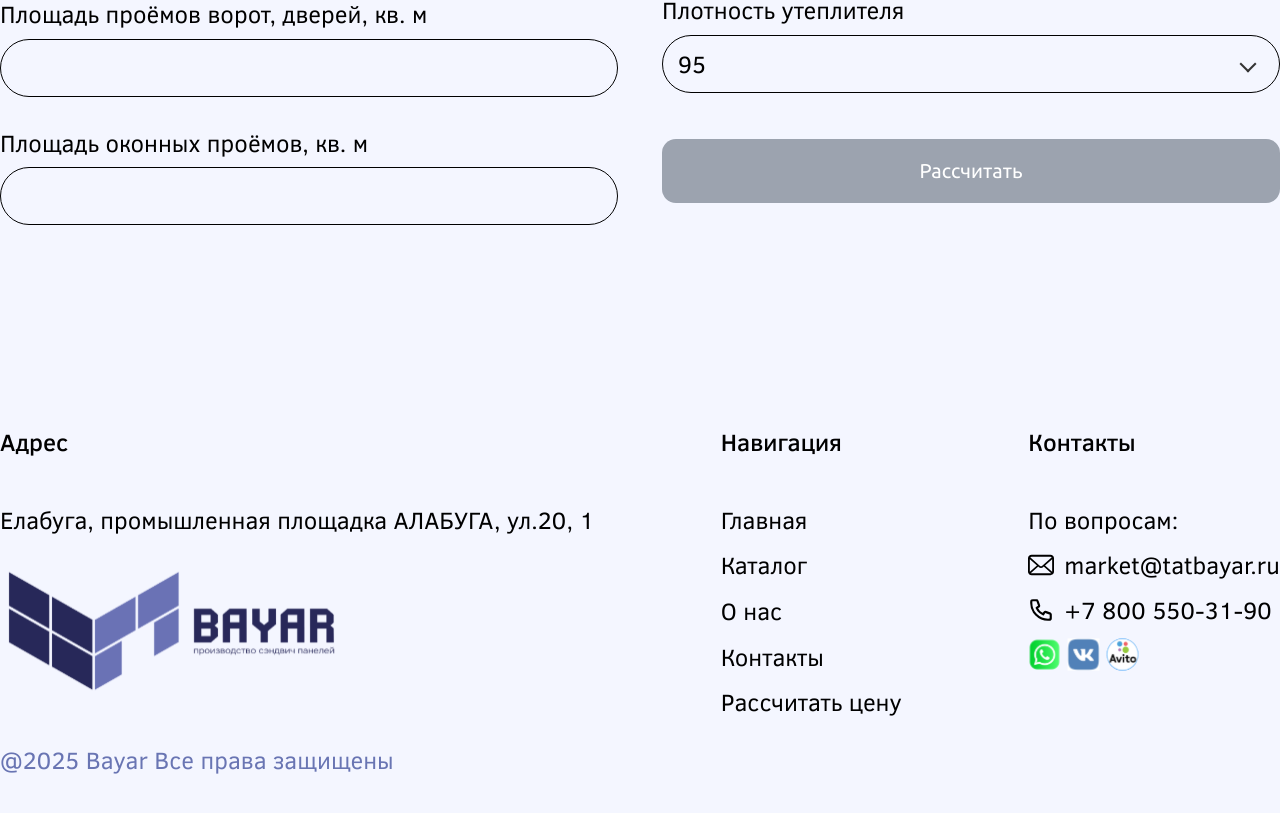
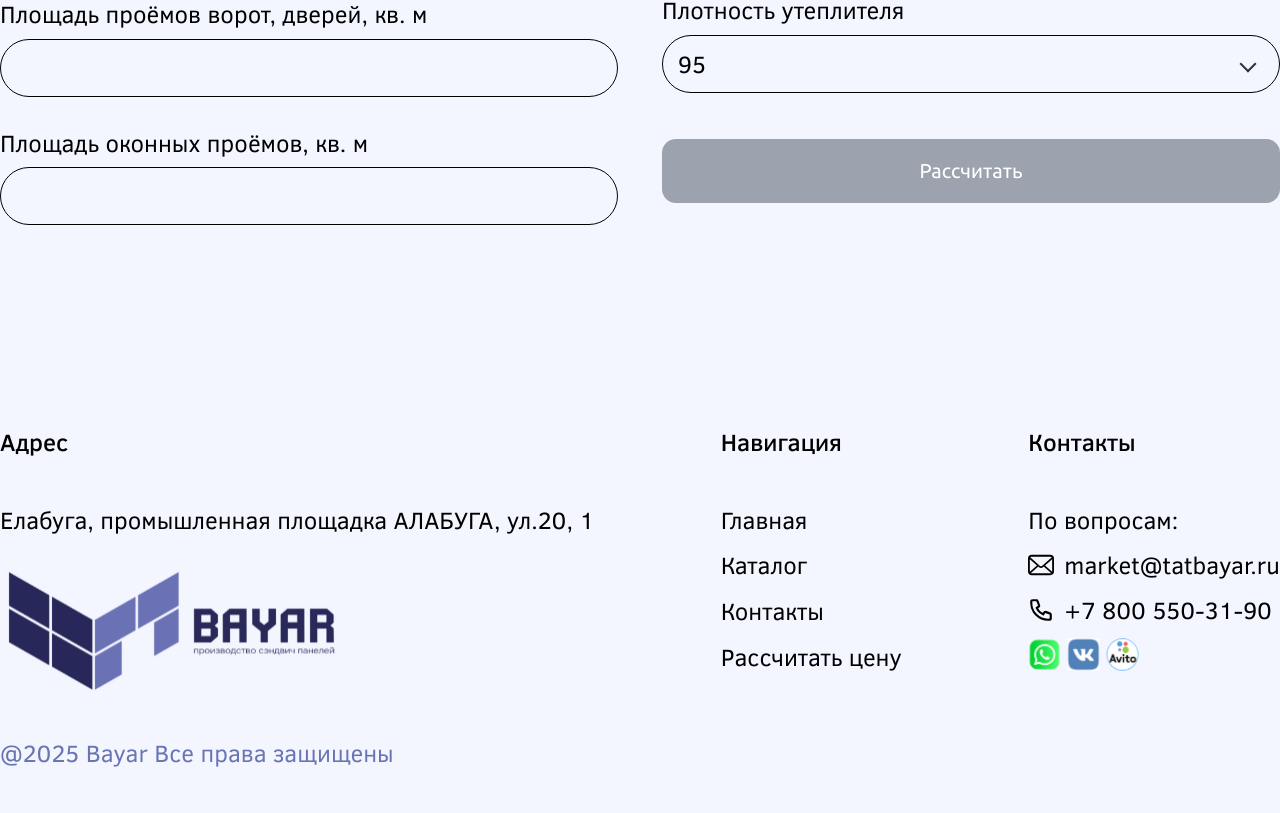
Before and after one commit to timuritodev/bayar-frontend, a Next.js app: page /calculator in a window 1280 px wide. Shown: the part 1421-2234 px from the top of the page. Built offline with nearby package versions, Linux system fonts and the light colour scheme.

Commit message:
update footer

```diff
--- a/src/components/Footer/Footer.tsx
+++ b/src/components/Footer/Footer.tsx
@@ -94,9 +94,9 @@ const Footer: FC = () => {
                 <Link href="/catalog" className={styles.text}>
                   Каталог
                 </Link>
-                <Link href="/about" className={styles.text}>
+                {/* <Link href="/about" className={styles.text}>
                   О нас
-                </Link>
+                </Link> */}
                 <Link href="/contacts" className={styles.text}>
                   Контакты
                 </Link>
```
